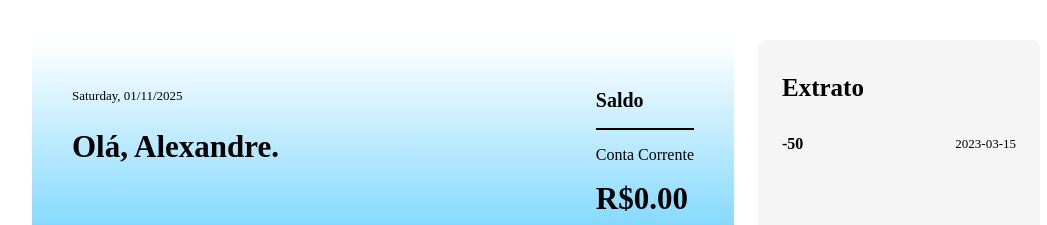
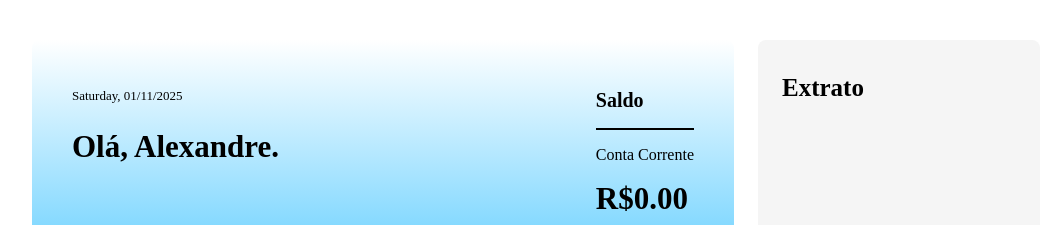
Before and after one commit to alexandre-costa-81/anybank, an Angular app: page / in a window 1280 px wide. Shown: the top 225 px of the page, without its empty margins (104-1151 px from the left). Built offline with nearby package versions, Linux system fonts and the light colour scheme; a web font is replaced by a local one.

Commit message:
feat: enhance Extrato and Transacao components to properly display transaction data

```diff
--- a/src/app/app.html
+++ b/src/app/app.html
@@ -4,5 +4,5 @@
     <app-form-nova-transacao (transacaoCriada)="processarTransacao($event)" />
   </div>
 
-  <app-extrato class="extrato" />
+  <app-extrato [transacoes]="$any(transacoes())" class="extrato" />
 </div>
--- a/src/app/extrato/extrato.html
+++ b/src/app/extrato/extrato.html
@@ -1,8 +1,10 @@
 <aside class="extrato">
-    <h2 class="titulo">Extrato</h2>
-    <ul class="transacoes">
-        <li>
-            <app-transacao />
-        </li>
-    </ul>
+  <h2 class="titulo">Extrato</h2>
+  <ul class="transacoes">
+    @for (transacao of transacoes(); track $index) {
+      <li>
+        <app-transacao [transacao]="transacao" />
+      </li>
+    }
+  </ul>
 </aside>
--- a/src/app/extrato/extrato.ts
+++ b/src/app/extrato/extrato.ts
@@ -1,12 +1,13 @@
-import { Component } from '@angular/core';
-import { Transacao } from "./transacao/transacao";
+import { Component, input } from '@angular/core';
+import { TransacaoComponent } from "./transacao/transacao";
+import { Transacao } from '../modelos/transacao';
 
 @Component({
   selector: 'app-extrato',
-  imports: [Transacao],
+  imports: [TransacaoComponent],
   templateUrl: './extrato.html',
   styleUrl: './extrato.css',
 })
 export class Extrato {
-
+  transacoes = input.required<Transacao[]>();
 }
--- a/src/app/extrato/transacao/transacao.html
+++ b/src/app/extrato/transacao/transacao.html
@@ -1,4 +1,4 @@
 <div class="transacao">
-  <span class="valor">{{ -50 }}</span>
-  <span class="data">{{ '2023-03-15' }}</span>
+  <span class="valor">{{ transacao().valor | currency:'BRL' }}</span>
+  <span class="data">{{ '02/11/2025' }}</span>
 </div>
--- a/src/app/extrato/transacao/transacao.ts
+++ b/src/app/extrato/transacao/transacao.ts
@@ -1,11 +1,13 @@
-import { Component } from '@angular/core';
+import { Component, input } from '@angular/core';
+import { Transacao } from '../../modelos/transacao';
+import { CurrencyPipe } from '@angular/common';
 
 @Component({
   selector: 'app-transacao',
-  imports: [],
+  imports: [CurrencyPipe],
   templateUrl: './transacao.html',
   styleUrl: './transacao.css',
 })
-export class Transacao {
-
+export class TransacaoComponent {
+  transacao = input.required<Transacao>();
 }
```
